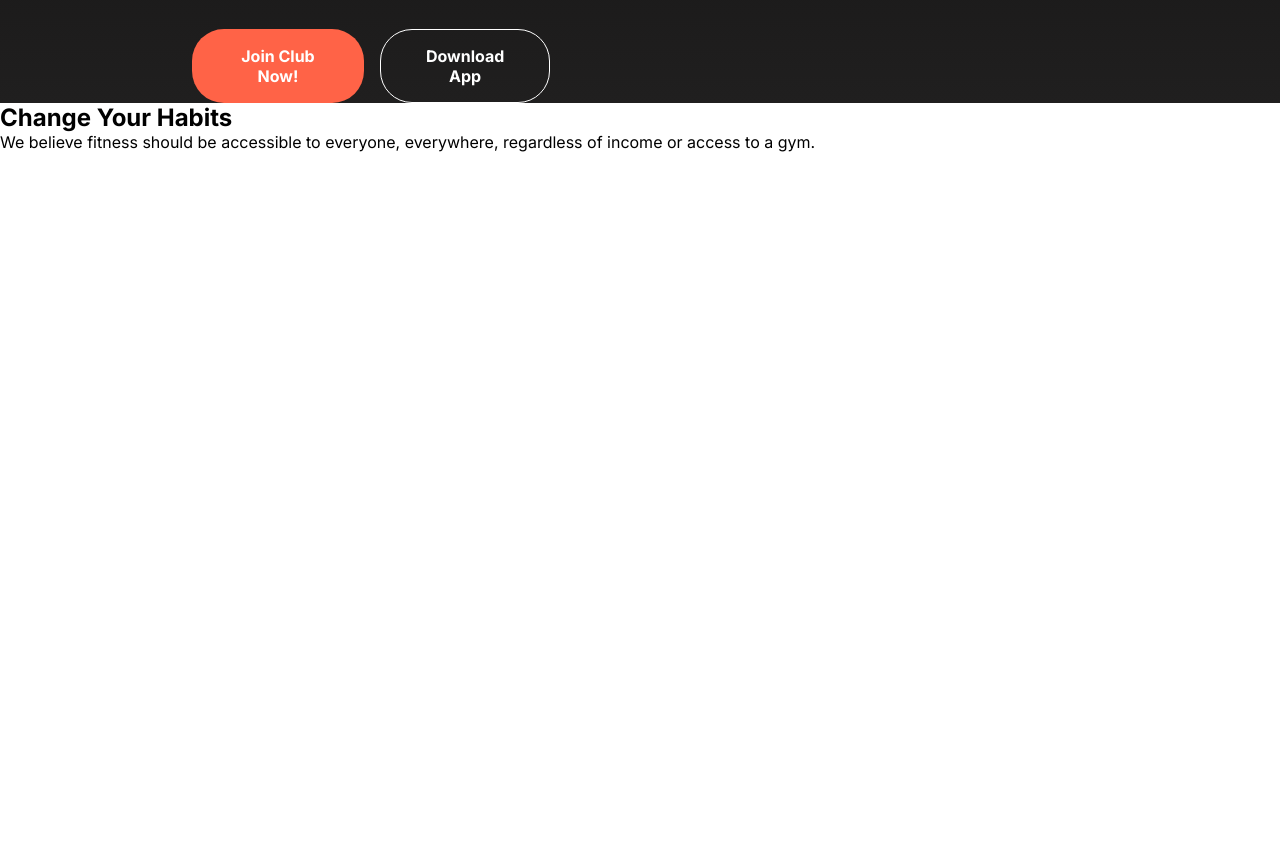
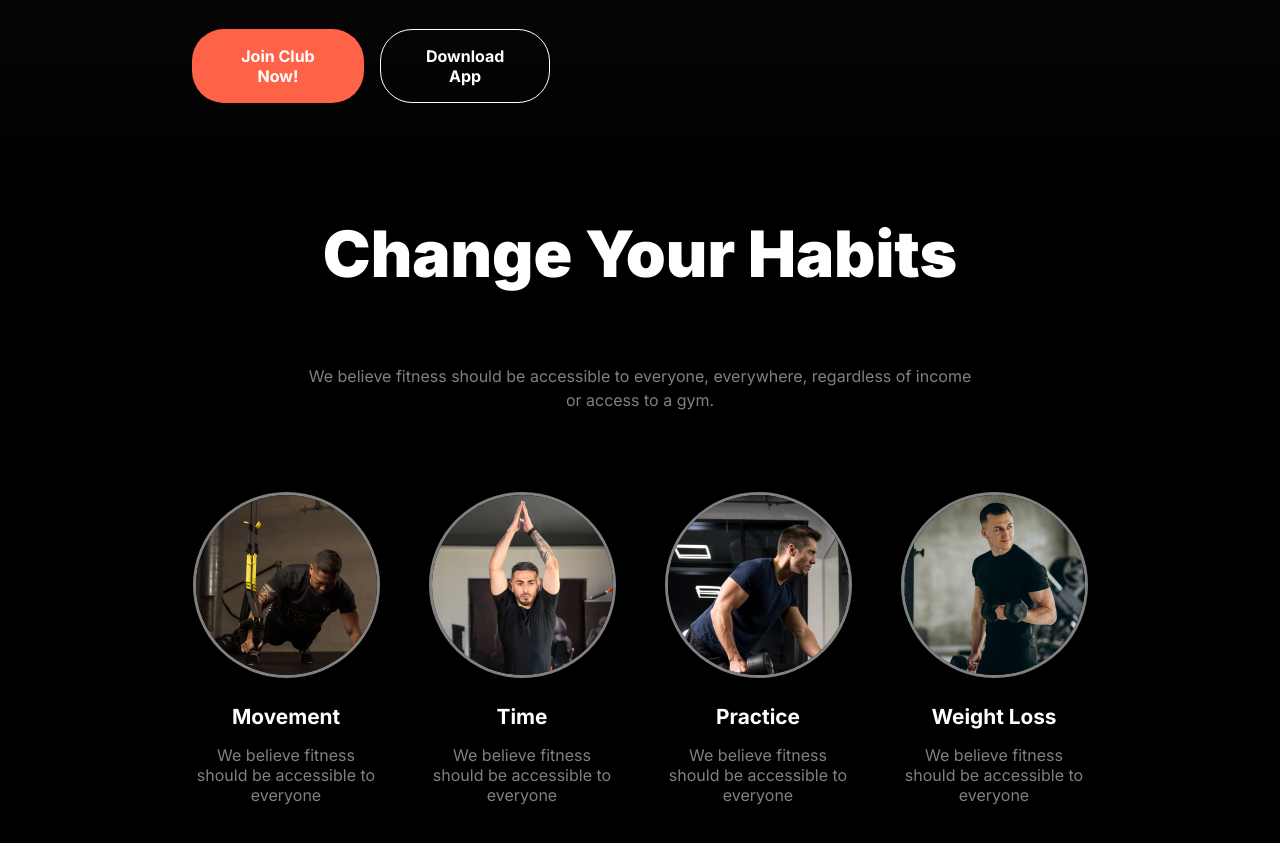
Before and after one commit to abir7856/versatile-gym-ui, a plain HTML site: page index.html in a window 1280 px wide. Shown: the part 809-1652 px from the top of the page. Before the commit the page ends 1041 px from the top, so only its background shows below. Drawn offline with Linux system fonts and the light colour scheme; a web font is replaced by a local one.

Commit message:
Complete Habits Section

```diff
--- a/index.html
+++ b/index.html
@@ -47,29 +47,29 @@
         </section>
     </header>
     <main>
-        <Section id="Change-your-habits">
+        <Section id="Change-your-habits" class="container">
             <h1>Change Your Habits</h1>
             <p>We believe fitness should be accessible to everyone, everywhere, regardless of income or access to a gym.</p>
             <div class="change-your-habits-portfolio">
-                <div>
-                    <img src="" alt="">
-                    <h5></h5>
-                    <p></p>
+                <div class="portfolio-img">
+                    <img src="images/image 3.png" alt="">
+                    <h5>Movement</h5>
+                    <p>We believe fitness should be accessible to everyone</p>
                 </div>
-                <div>
-                    <img src="" alt="">
-                    <h5></h5>
-                    <p></p>
+                <div class="portfolio-img">
+                    <img src="images/image 2.png" alt="">
+                    <h5>Time</h5>
+                    <p>We believe fitness should be accessible to everyone</p>
                 </div>
-                <div>
-                    <img src="" alt="">
-                    <h5></h5>
-                    <p></p>
+                <div class="portfolio-img">
+                    <img src="images/image 4.png" alt="">
+                    <h5>Practice</h5>
+                    <p>We believe fitness should be accessible to everyone</p>
                 </div>
-                <div>
-                    <img src="" alt="">
-                    <h5></h5>
-                    <p></p>
+                <div class="portfolio-img">
+                    <img src="images/image 5.png" alt="">
+                    <h5>Weight Loss</h5>
+                    <p>We believe fitness should be accessible to everyone</p>
                 </div>
             </div>
         </Section>
--- a/styles/styles.css
+++ b/styles/styles.css
@@ -25,8 +25,9 @@
 
 /* Header Part */
 header {
-  background: linear-gradient(180deg, #000000, #201f1f);
+  background: linear-gradient(0deg, #000000, #201f1f);
   padding-top: 3rem;
+  padding-bottom: 5rem;
 }
 nav {
   display: flex;
@@ -148,6 +149,59 @@ nav {
   display: none;
 }
 
+/* Change Your Habits Section */
+main {
+  background: #000000;
+}
+#Change-your-habits {
+  display: flex;
+  gap: 2.5rem;
+  flex-direction: column;
+  justify-content: center;
+  align-items: center;
+  padding-bottom: 7rem;
+  padding-top: 2rem;
+}
+#Change-your-habits h1 {
+  color: white;
+  font-size: 4rem;
+  margin-bottom: 2rem;
+  font-weight: 900;
+}
+#Change-your-habits > p {
+  color: rgba(255, 255, 255, 0.5);
+  max-width: 670px;
+  text-align: center;
+  line-height: 1.5rem;
+  margin-bottom: 2.5rem;
+}
+.change-your-habits-portfolio {
+  display: flex;
+  justify-content: space-between;
+  align-items: center;
+  gap: 3rem;
+}
+.change-your-habits-portfolio img {
+  border-radius: 50%;
+  border: 3px solid gray;
+}
+.portfolio-img {
+  display: flex;
+  flex-direction: column;
+  justify-content: center;
+  align-items: center;
+  text-align: center;
+  gap: 1rem;
+}
+.portfolio-img h5 {
+  color: white;
+  font-size: 1.3rem;
+  margin-top: 10px;
+}
+.portfolio-img p {
+  color: rgba(255, 255, 255, 0.5);
+}
+
 /* Media Query */
 @media screen and (max-width: 576px) {
   #banner {
@@ -205,4 +259,16 @@ nav {
     font-size: 2rem;
     letter-spacing: 2px;
   }
+  .change-your-habits-portfolio {
+    flex-direction: column;
+  }
+  #Change-your-habits {
+    /* padding: 0;
+    margin: 0; */
+  }
+  #Change-your-habits h1 {
+    font-size: 2rem;
+    /* padding: 0;
+    margin: 0; */
+  }
 }
```
